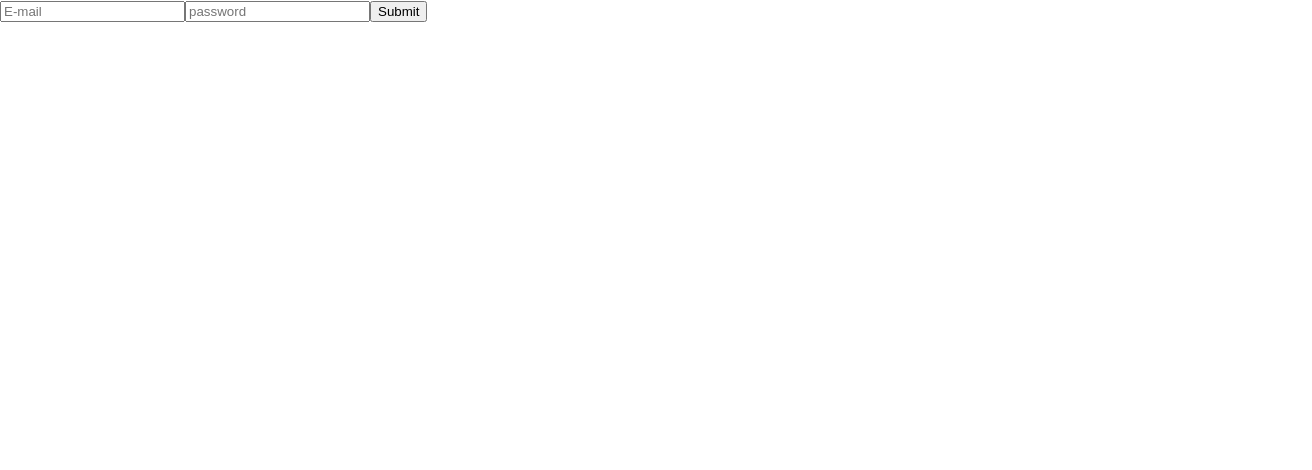
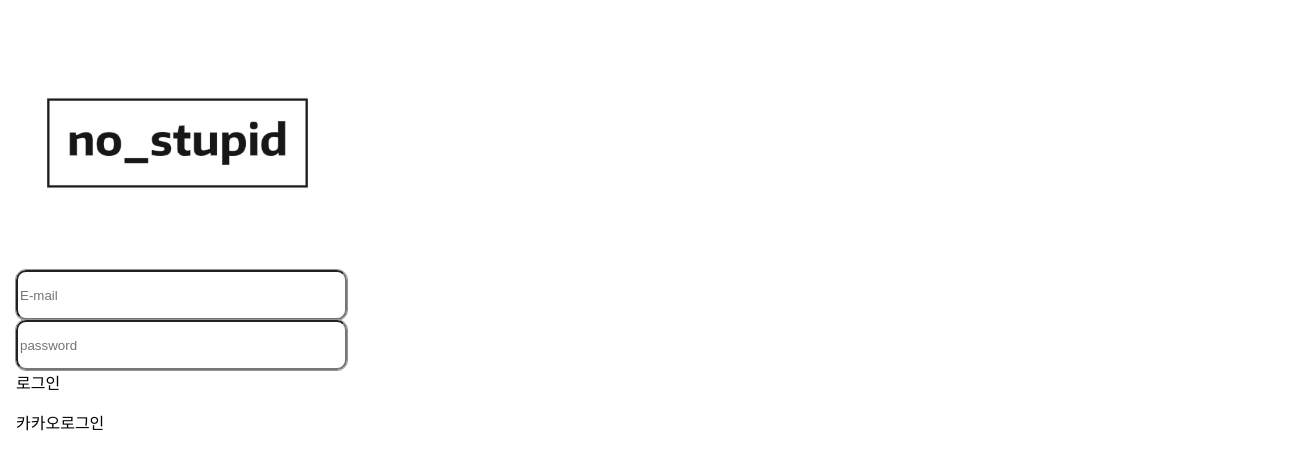
Before and after one commit to gmlgus0424/NoStupid, a React (Create React App) app: page /Login in a window 1280 px wide. Shown: the top 470 px of the page, 1312 px wide, since content can reach past the window. Built offline with nearby package versions, Linux system fonts and the light colour scheme.

Commit message:
css 구현 중간단계

```diff
--- a/src/pages/Home.js
+++ b/src/pages/Home.js
@@ -3,6 +3,8 @@ import React from 'react'
 function Home() {
   return (
     <div>Home입니다</div>
+    //navbar=footer 컴포넌트 가져오고 아래에 플러스 버튼은 home에서 만들기
+    //플러스를 누르면 모달창 띄우는 걸로
   )
 }
 
--- a/src/pages/Login.js
+++ b/src/pages/Login.js
@@ -2,8 +2,38 @@ import styled from 'styled-components';
 import {useForm} from 'react-hook-form';
 import { useNavigate } from 'react-router-dom';
 import React,{useState} from 'react';
+import logo from '../assets/icon/no_stupid.svg';
 
+const Container= styled.div`
+padding : 20px 16px 56px 16px;
+width : 100%;
+display : flex;
+height: calc(var(--vh, 1vh) * 100);
+flex-directio : column;
+justify-content: space-between;
+input{
+  width: 100%;
+  height: 44px;
+  outline : 1px solid #949494;
+  border-radius : 10px;
+
+}
+
+
+`;
+
+
+
+const LogoBox = styled.div``;
 const LoginArea = styled.div``;
+const LoginWrapper = styled.div``;
+const PasswordWrapper= styled.div``;
+const LoginButton = styled.div``;
+const KakaoLoginBtn= styled.a``;
+
+
+
+
 function Login(){
  const {register, handleSubmit, watch,formState:{errors}}=useForm();
   //결과값을 표시할 result로 가지고옴
@@ -16,8 +46,12 @@ const onSubmit =(data)=>{
  }
 
   return (
+    <Container>
+    <LogoBox>
+      <img src={logo} alt="no_stupid"/>
     <LoginArea>
     <form onSubmit={handleSubmit(onSubmit)}>
+      <LoginWrapper>
      <input type="email"
      {...register("email",{
       required:true,
@@ -29,7 +63,8 @@ const onSubmit =(data)=>{
      {
       errors?.type==='pattern' && <p>올바르게 이메일을 입력해주세요 </p>
      }
-
+</LoginWrapper>
+<PasswordWrapper>
      <input type ="password"
      {...register("password",{
       required : true,
@@ -44,13 +79,16 @@ const onSubmit =(data)=>{
      {
       errors?.type==='minLength' && <p>최소 6자 이상의 비밀번호를 입력해주세요</p>
      }
-
-     <input type="submit"/>
+    </PasswordWrapper>
+     <LoginButton type="submit">로그인</LoginButton>
 
           <p>{watchemail}</p>
 
     </form>
+    <KakaoLoginBtn>카카오로그인</KakaoLoginBtn>
     </LoginArea>
+    </LogoBox>
+    </Container>
   )
 };
 
--- a/src/styles/GlobalStyle.jsx
+++ b/src/styles/GlobalStyle.jsx
@@ -1,6 +1,19 @@
 import { createGlobalStyle } from "styled-components";
 import "./font/Universe.css";
 
+//모바일 safari에서 vh를 결정할 때 일부 ui 무시하는 버그가 있어 vh 계산 커스텀
+//(1)js에서 innerHeight에 0.01 곱하여 새로운 vh단위 구함
+//(2) setProperty를 이용해 새롭게 구한 vh값을 —-vh 변수에 담는다
+
+function setScreenSize(){
+  const vh = window.innerHeight * 0.01;
+  document.documentElement.style.setProperty('--vh', `${vh}px`);
+}
+
+setScreenSize();
+
+//브라우저 사이즈가 변경 될때마다 자동으로 --vh의 크기 변경해주기
+window.addEventListener('resize', setScreenSize);
 
 
 
@@ -14,7 +27,9 @@ const GlobalStyle = createGlobalStyle`
     padding:0;
   }
 
-
+  :root {
+    --vh : 100%
+  }
 
 `;
 
--- a/src/styles/font/Universe.css
+++ b/src/styles/font/Universe.css
@@ -0,0 +1,6 @@
+@font-face {
+  font-family: 'HakgyoansimWoojuR';
+  src: url('https://cdn.jsdelivr.net/gh/projectnoonnu/noonfonts_2307-2@1.0/HakgyoansimWoojuR.woff2') format('woff2');
+  font-weight: normal;
+  font-style: normal;
+}
```
Also changed, not shown: src/assets/icon/TEST_SIZE.jpg (added), src/assets/icon/testimage.png (deleted).
